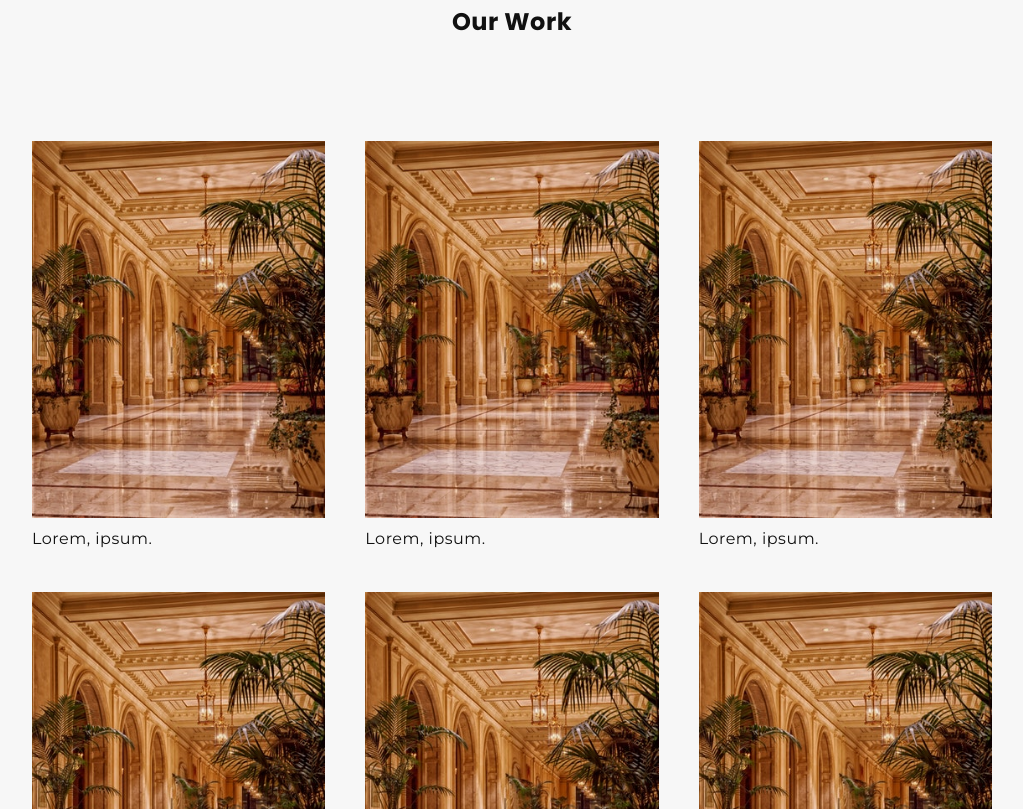
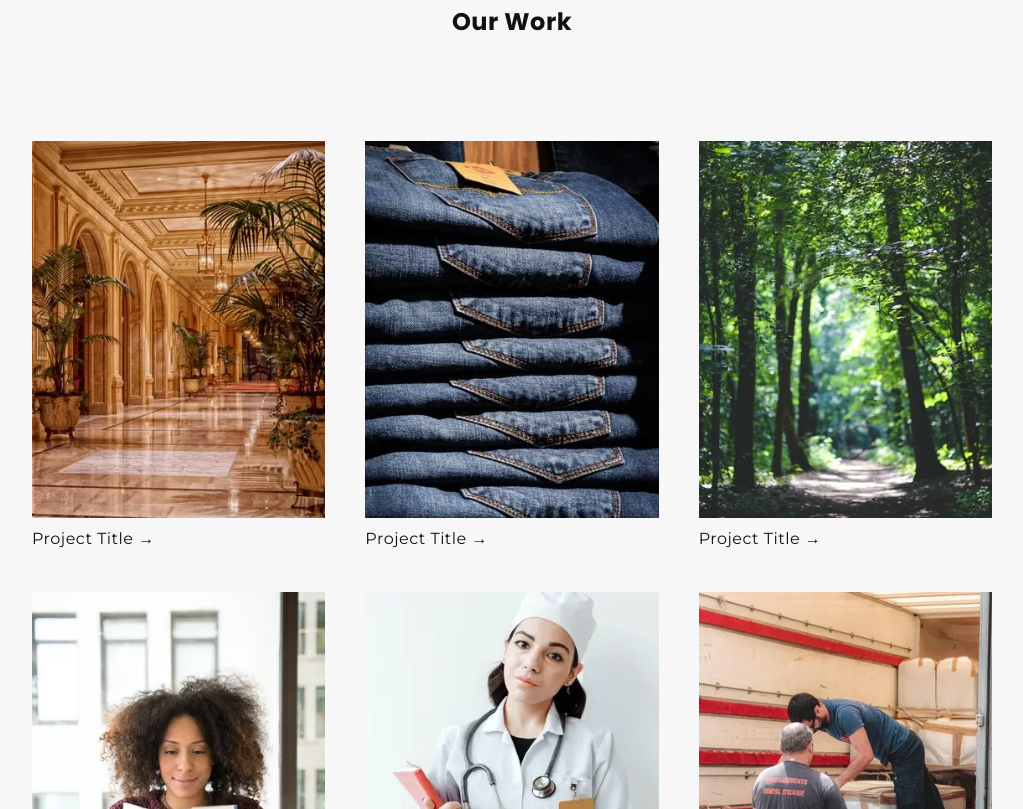
Before and after one commit to harrison9696/test-am, a website: page index.html in a window 1280 px wide. Shown: the part 1991-2800 px from the top of the page, without its empty margins (128-1151 px from the left). Drawn offline with Linux system fonts and the light colour scheme.

Commit message:
added compressed images

```diff
--- a/index.html
+++ b/index.html
@@ -48,7 +48,7 @@
 			<div class="container-no-max-width">
 				<div class="homepage__flex who__flex">
 					<div class="homepage__image who__image">
-						<img src="img/team-2.jpg" alt="The Team">
+						<img src="img/the-team-1.webp" alt="The Team">
 					</div>
 					<div class="homepage__text who__text u-padding-x-4 u-var-padding-right">
 						<div class="homepage__text-content who__text-content">
@@ -74,7 +74,7 @@
 						</div>
 					</div>
 					<div class="homepage__image what__image">
-						<img src="img/team-3.jpg" alt="The Team">
+						<img src="img/the-team-2.webp" alt="The Team">
 					</div>
 				</div>
 			</div>
@@ -88,50 +88,50 @@
 				<div class="work__grid">
 					<div class="work__grid-item">
 						<div class="work__project-img">
-							<img src="img/project-1.jpg" alt="Project 1">
+							<img src="img/project-1.webp" alt="Project 1">
 						</div>
 						<div class="work__project-title">
-							<p>Lorem, ipsum.</p>
+							<p>Project Title &rarr;</p>
 						</div>
 					</div>
 					<div class="work__grid-item">
 						<div class="work__project-img">
-							<img src="img/project-1.jpg" alt="Project 1">
+							<img src="img/project-2.webp" alt="Project 1">
 						</div>
 						<div class="work__project-title">
-							<p>Lorem, ipsum.</p>
+							<p>Project Title &rarr;</p>
 						</div>
 					</div>
 					<div class="work__grid-item">
 						<div class="work__project-img">
-							<img src="img/project-1.jpg" alt="Project 1">
+							<img src="img/project-3.webp" alt="Project 1">
 						</div>
 						<div class="work__project-title">
-							<p>Lorem, ipsum.</p>
+							<p>Project Title &rarr;</p>
 						</div>
 					</div>
 					<div class="work__grid-item">
 						<div class="work__project-img">
-							<img src="img/project-1.jpg" alt="Project 1">
+							<img src="img/project-4.webp" alt="Project 1">
 						</div>
 						<div class="work__project-title">
-							<p>Lorem, ipsum.</p>
+							<p>Project Title &rarr;</p>
 						</div>
 					</div>
 					<div class="work__grid-item">
 						<div class="work__project-img">
-							<img src="img/project-1.jpg" alt="Project 1">
+							<img src="img/project-5.webp" alt="Project 1">
 						</div>
 						<div class="work__project-title">
-							<p>Lorem, ipsum.</p>
+							<p>Project Title &rarr;</p>
 						</div>
 					</div>
 					<div class="work__grid-item">
 						<div class="work__project-img">
-							<img src="img/project-1.jpg" alt="Project 1">
+							<img src="img/project-6.webp" alt="Project 1">
 						</div>
 						<div class="work__project-title">
-							<p>Lorem, ipsum.</p>
+							<p>Project Title &rarr;</p>
 						</div>
 					</div>
 				</div>
--- a/sass/components/_navbar.scss
+++ b/sass/components/_navbar.scss
@@ -3,6 +3,7 @@
 	top: 0;
 	left: 0;
 	width: 100%;
+	z-index: 10;
 
 	&__flex {
 		display: flex;
```
Also changed, not shown: css/style.css, img/project-1.jpg (deleted), img/project-1.webp (added), img/project-2.webp (added), img/project-3.webp (added), img/project-4.webp (added), img/project-5.webp (added), img/project-6.webp (added), img/team-1.jpg (deleted), img/team-2.jpg (deleted), img/team-3.jpg (deleted), img/the-team-1.webp (added), img/the-team-2.webp (added).
